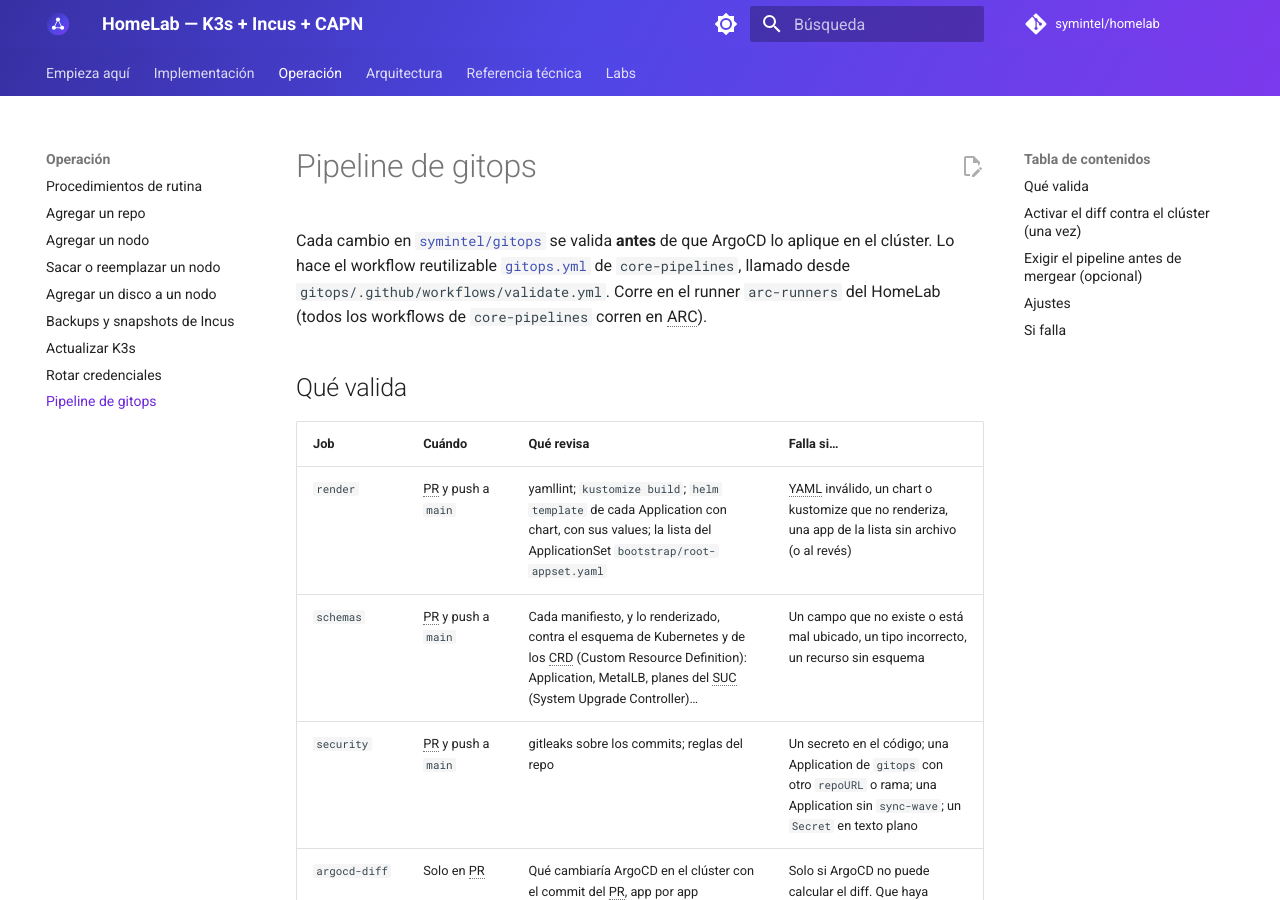
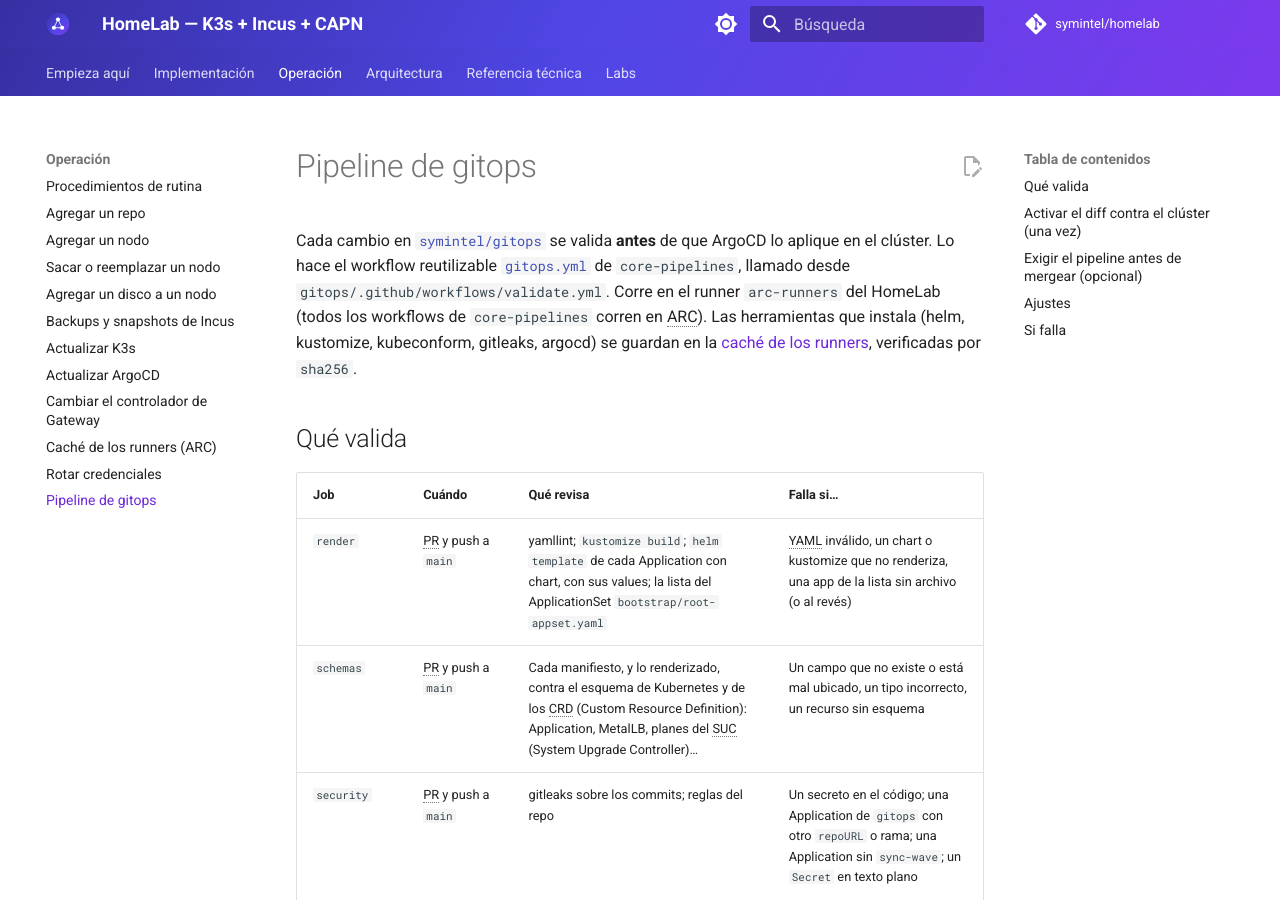
Before and after one commit to symintel/homelab, an MkDocs documentation site: the page built from docs/operacion/pipeline-gitops.md, in a window 1280 px wide and 900 px high. Built offline with MkDocs 1.6.1 and Material for MkDocs 9.7.7, drawn with Linux system fonts in a browser that asks for light colours; comment, search, counter and statistics services are not loaded.

Commit message:
Actualiza la documentación para incluir la caché de los runners (ARC), agrega nuevas secciones sobre la gestión de caché y actualiza el índice de operaciones.

```diff
--- a/docs/operacion/pipeline-gitops.md
+++ b/docs/operacion/pipeline-gitops.md
@@ -6,7 +6,9 @@
 [`gitops.yml`](https://github.com/symintel/core-pipelines/blob/main/.github/workflows/gitops.yml)
 de `core-pipelines`, llamado desde `gitops/.github/workflows/validate.yml`.
 Corre en el runner `arc-runners` del HomeLab (todos los workflows de
-`core-pipelines` corren en ARC).
+`core-pipelines` corren en ARC). Las herramientas que instala (helm, kustomize,
+kubeconform, gitleaks, argocd) se guardan en la [caché de los runners](cache-arc.md),
+verificadas por `sha256`.
 
 ## Qué valida
 
--- a/mkdocs.yml
+++ b/mkdocs.yml
@@ -106,6 +106,9 @@
       - Agregar un disco a un nodo: operacion/agregar-disco.md
       - Backups y snapshots de Incus: operacion/backups-incus.md
       - Actualizar K3s: operacion/actualizar-k3s.md
+      - Actualizar ArgoCD: operacion/actualizar-argocd.md
+      - Cambiar el controlador de Gateway: operacion/cambiar-gateway.md
+      - Caché de los runners (ARC): operacion/cache-arc.md
       - Rotar credenciales: operacion/rotar-credenciales.md
       - Pipeline de gitops: operacion/pipeline-gitops.md
   - Arquitectura:
```
Also changed, not shown: docs/glosario.md (+1 -0 lines), docs/implementacion/fase-4-gitops.md (+1 -0 lines), docs/operacion/cache-arc.md (added, +84 -0 lines), docs/operacion/index.md (+1 -0 lines), includes/abbreviations.md (+1 -0 lines), 1 other file.
